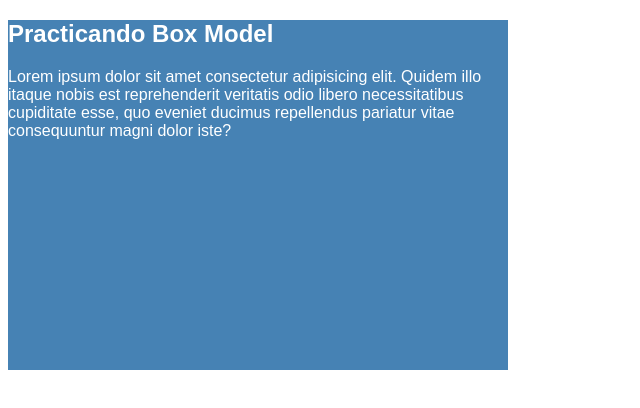
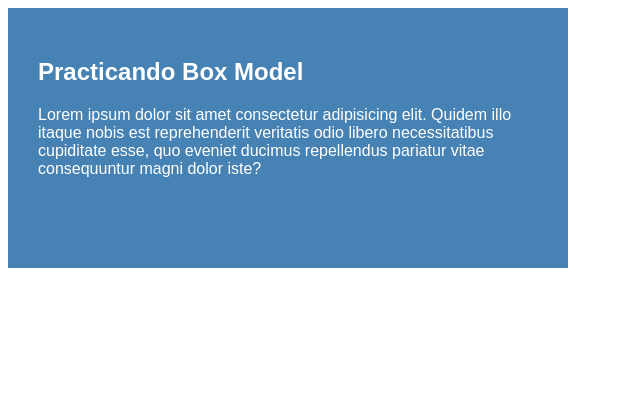
Before and after one commit to NicolasAlejandro10/practica-box-model, a plain HTML site: page index.html in a window 1280 px wide. Shown: the whole page, without its empty margins (0-640 px from the left). Drawn offline with Linux system fonts and the light colour scheme.

Commit message:
agregando un poco de padding

```diff
--- a/estilo.css
+++ b/estilo.css
@@ -7,5 +7,6 @@ body{
     color: white;
     width: auto;
     max-width: 500px;
-    height: 350px;
+    height: 200px;
+    padding: 30px;
 }
```
